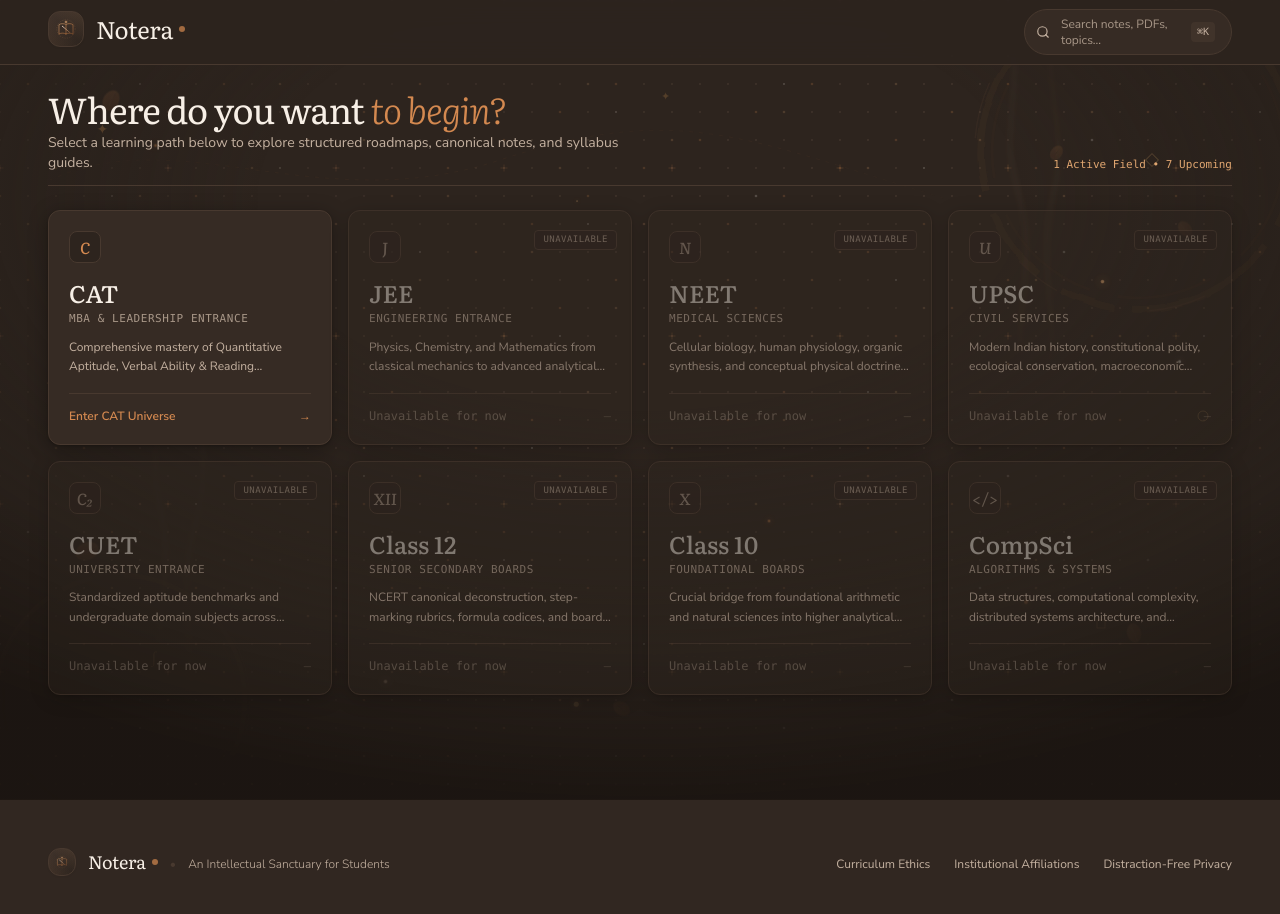
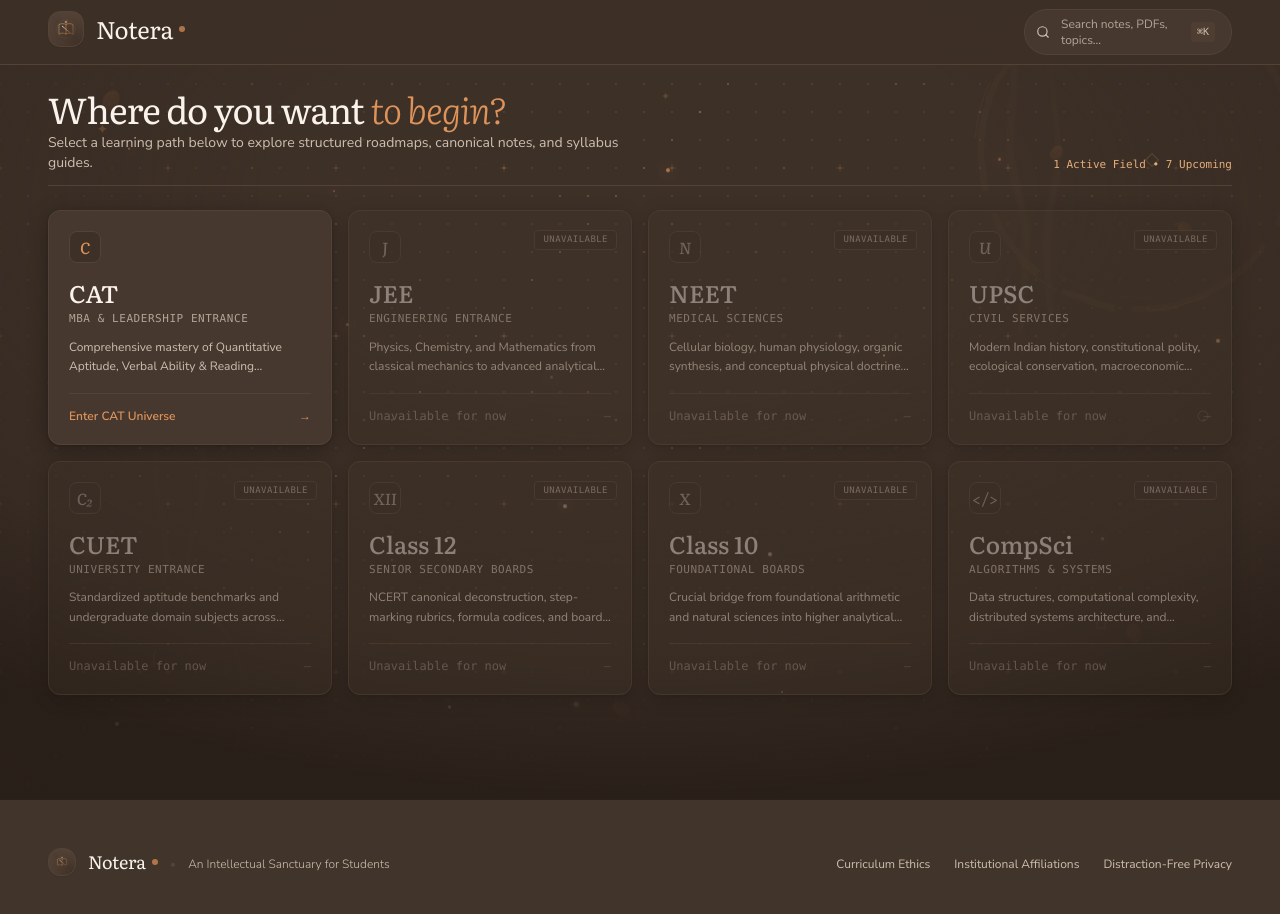
Before and after one commit to AbhinavXDayal/Notera, a React (Vite) app: page / in a window 1280 px wide. Shown: the top 914 px of the page. Built offline with nearby package versions, Linux system fonts and the light colour scheme.

Commit message:
Lighten theme tone to softer warm mocha and velvety roasted cocoa palette

```diff
--- a/src/components/background/CoffeeParticles.tsx
+++ b/src/components/background/CoffeeParticles.tsx
@@ -1,4 +1,4 @@
-import React from "react";
+import React, { useMemo } from "react";
 import type { BackgroundVariant } from "./DotMatrixCanvas";
 
 interface CoffeeParticlesProps {
@@ -6,121 +6,61 @@
   parallaxOffset?: { x: number; y: number };
 }
 
-interface Particle {
-  id: string;
-  top: string;
-  left: string;
-  size: number;
-  color: string;
-  duration: string;
-  delay: string;
-}
-
-const PARTICLES: Particle[] = [
-  {
-    id: "p1",
-    top: "18%",
-    left: "12%",
-    size: 3,
-    color: "#D48950",
-    duration: "7s",
-    delay: "0s",
-  },
-  {
-    id: "p2",
-    top: "35%",
-    left: "86%",
-    size: 2.5,
-    color: "#E0A670",
-    duration: "9s",
-    delay: "1.5s",
-  },
-  {
-    id: "p3",
-    top: "55%",
-    left: "16%",
-    size: 2,
-    color: "#BFA38E",
-    duration: "8s",
-    delay: "3s",
-  },
-  {
-    id: "p4",
-    top: "75%",
-    left: "80%",
-    size: 3.5,
-    color: "#D48950",
-    duration: "6.5s",
-    delay: "0.5s",
-  },
-  {
-    id: "p5",
-    top: "25%",
-    left: "45%",
-    size: 2,
-    color: "#E0A670",
-    duration: "10s",
-    delay: "4s",
-  },
-  {
-    id: "p6",
-    top: "85%",
-    left: "30%",
-    size: 2.5,
-    color: "#BFA38E",
-    duration: "8.5s",
-    delay: "2s",
-  },
-  {
-    id: "p7",
-    top: "45%",
-    left: "92%",
-    size: 3,
-    color: "#F7EFE6",
-    duration: "7.5s",
-    delay: "3.5s",
-  },
-  {
-    id: "p8",
-    top: "65%",
-    left: "60%",
-    size: 2,
-    color: "#D48950",
-    duration: "9.5s",
-    delay: "1s",
-  },
-];
-
 export const CoffeeParticles: React.FC<CoffeeParticlesProps> = ({
   variant = "hero",
   parallaxOffset = { x: 0, y: 0 },
 }) => {
-  if (variant === "reading") return null;
+  const isReading = variant === "reading";
+  const count = isReading ? 0 : variant === "minimal" ? 8 : 16;
 
-  const count = variant === "hero" ? PARTICLES.length : 4;
-  const activeParticles = PARTICLES.slice(0, count);
+  const particles = useMemo(() => {
+    const list = [];
+    const colors = [
+      "#DE935A", // Caramel
+      "#E5AD7A", // Honey Amber
+      "#CCA88F", // Soft Toasted Crema
+      "#FAF3EC", // Cream highlight
+    ];
+
+    for (let i = 0; i < 20; i++) {
+      list.push({
+        id: i,
+        left: (i * 17 + 7) % 94 + 3,
+        top: (i * 23 + 13) % 90 + 5,
+        size: (i % 3) + 2,
+        color: colors[i % colors.length],
+        duration: 4 + (i % 5) * 1.5,
+        delay: (i % 7) * 0.8,
+        driftX: ((i % 5) - 2) * 8,
+      });
+    }
+    return list;
+  }, []);
+
+  if (isReading) return null;
 
   return (
     <div
-      className="fixed inset-0 pointer-events-none overflow-hidden z-0"
+      aria-hidden="true"
+      className="absolute inset-0 pointer-events-none select-none z-0 overflow-hidden"
       style={{
-        transform: `translate(${parallaxOffset.x * 1.5}px, ${parallaxOffset.y * 1.5}px)`,
-        transition: "transform 0.1s ease-out",
+        transform: `translate3d(${parallaxOffset.x * 0.4}px, ${parallaxOffset.y * 0.4}px, 0)`,
+        transition: "transform 0.2s cubic-bezier(0.25, 1, 0.5, 1)",
       }}
     >
-      {activeParticles.map((p) => (
+      {particles.slice(0, count).map((p) => (
         <div
           key={p.id}
           className="absolute rounded-full"
           style={{
-            top: p.top,
-            left: p.left,
+            left: `${p.left}%`,
+            top: `${p.top}%`,
             width: `${p.size}px`,
             height: `${p.size}px`,
             backgroundColor: p.color,
-            boxShadow: `0 0 ${p.size * 3}px ${p.color}`,
-            animation: `particlePulse ${p.duration} ease-in-out infinite`,
-            animationDelay: p.delay,
+            boxShadow: `0 0 ${p.size * 3}px ${p.color}80`,
+            animation: `particlePulse ${p.duration}s ease-in-out infinite alternate, coffeeBeanDrift ${p.duration * 1.8}s ease-in-out infinite`,
+            animationDelay: `${p.delay}s`,
           }}
         />
       ))}
--- a/src/components/background/DotMatrixCanvas.tsx
+++ b/src/components/background/DotMatrixCanvas.tsx
@@ -1,6 +1,11 @@
 import React, { useEffect, useRef } from "react";
 
-export type BackgroundVariant = "hero" | "subtle" | "roadmap" | "reading";
+export type BackgroundVariant =
+  | "hero"
+  | "reading"
+  | "roadmap"
+  | "subtle"
+  | "minimal";
 
 interface DotMatrixCanvasProps {
   variant?: BackgroundVariant;
@@ -16,6 +21,7 @@
   useEffect(() => {
     const canvas = canvasRef.current;
     if (!canvas) return;
+
     const ctx = canvas.getContext("2d", { alpha: true });
     if (!ctx) return;
 
@@ -31,72 +37,58 @@
 
     window.addEventListener("resize", handleResize);
 
-    // Configuration according to variant
+    // Warm Café Theme Dot Configuration
+    const dotSpacing = variant === "hero" ? 28 : variant === "reading" ? 34 : 30;
     const isReading = variant === "reading";
-    const isSubtle = variant === "subtle";
     const isRoadmap = variant === "roadmap";
-
-    const dotSpacing = isRoadmap ? 36 : isReading ? 32 : isSubtle ? 30 : 28;
-    const baseAlpha = isReading
-      ? 0.04
-      : isSubtle
-        ? 0.08
-        : isRoadmap
-          ? 0.12
-          : 0.11;
-    const glowRadius = isReading ? 0 : isSubtle ? 150 : 220;
-    const glowAlphaBoost = isReading ? 0 : isSubtle ? 0.15 : 0.25;
 
     let time = 0;
 
     const render = () => {
+      time += 0.012;
       ctx.clearRect(0, 0, width, height);
-      time += 0.012;
 
       const cols = Math.ceil(width / dotSpacing) + 1;
       const rows = Math.ceil(height / dotSpacing) + 1;
 
-      // Draw warm mocha dot matrix
-      for (let r = 0; r < rows; r++) {
-        for (let c = 0; c < cols; c++) {
+      // Glow radius around cursor
+      const glowRadius = isReading ? 0 : 160;
+
+      for (let c = 0; c < cols; c++) {
+        for (let r = 0; r < rows; r++) {
           const x = c * dotSpacing;
           const y = r * dotSpacing;
 
-          // Distance from mouse for interactive glow
+          // Distance to mouse for subtle interactive highlight
           const dx = mousePos.x - x;
           const dy = mousePos.y - y;
           const dist = Math.sqrt(dx * dx + dy * dy);
 
-          // Subtle harmonic wave pulse across grid
-          const wave =
-            isReading || isSubtle
-              ? 0
-              : Math.sin(x * 0.0035 + y * 0.0035 + time) * 0.025;
+          // Subtle organic pulsing wave
+          const wave = Math.sin(time + (x * 0.005) + (y * 0.004));
+          const baseAlpha = isReading ? 0.07 : variant === "minimal" ? 0.09 : 0.14;
+          let alpha = baseAlpha + wave * 0.03;
 
-          let alpha = baseAlpha + wave;
-
-          // Proximity glow
-          if (glowRadius > 0 && dist < glowRadius) {
-            const proximityFactor = 1 - dist / glowRadius;
-            alpha += proximityFactor * glowAlphaBoost;
+          // Mouse proximity boost
+          if (dist < glowRadius && glowRadius > 0) {
+            const proximity = 1 - dist / glowRadius;
+            alpha += proximity * 0.28;
           }
 
-          if (alpha <= 0.005) continue;
-
-          // Warm mocha palette: radiant caramel (#D48950), toasted gold (#E0A670), warm cream highlight
-          const isCaramel = (c + r * 2) % 7 === 0;
-          const isGold = (c * 3 + r) % 11 === 0;
-          const isCreamHighlight = (c * 5 + r * 7) % 23 === 0;
+          // Dynamic warm coffee accent colors on constellation patterns
+          const isCaramel = (c * 3 + r * 5) % 19 === 0;
+          const isGold = (c * 7 + r * 2) % 23 === 0;
+          const isCreamHighlight = (c + r) % 29 === 0;
 
           if (isCreamHighlight && !isReading) {
-            ctx.fillStyle = `rgba(247, 239, 230, ${Math.min(alpha * 1.5, 0.45)})`;
+            ctx.fillStyle = `rgba(250, 243, 236, ${Math.min(alpha * 1.5, 0.45)})`;
           } else if (isGold && !isReading) {
-            ctx.fillStyle = `rgba(224, 166, 112, ${Math.min(alpha * 1.4, 0.45)})`;
+            ctx.fillStyle = `rgba(229, 173, 122, ${Math.min(alpha * 1.4, 0.45)})`;
           } else if (isCaramel && !isReading) {
-            ctx.fillStyle = `rgba(212, 137, 80, ${Math.min(alpha * 1.5, 0.5)})`;
+            ctx.fillStyle = `rgba(222, 147, 90, ${Math.min(alpha * 1.5, 0.5)})`;
           } else {
             // Soft warm mocha base dot
-            ctx.fillStyle = `rgba(165, 135, 115, ${Math.min(alpha * 1.2, 0.3)})`;
+            ctx.fillStyle = `rgba(180, 148, 126, ${Math.min(alpha * 1.2, 0.32)})`;
           }
 
           const dotSize =
@@ -113,7 +105,7 @@
           // Delicate coordinate plus crosses at selected intersections on hero / roadmap
           if ((variant === "hero" || isRoadmap) && c % 6 === 0 && r % 6 === 0) {
             const crossAlpha = alpha * 1.8;
-            ctx.strokeStyle = `rgba(212, 137, 80, ${Math.min(crossAlpha, 0.35)})`;
+            ctx.strokeStyle = `rgba(222, 147, 90, ${Math.min(crossAlpha, 0.35)})`;
             ctx.lineWidth = 0.8;
             ctx.beginPath();
             ctx.moveTo(x - 3.5, y);
@@ -138,13 +130,13 @@
         cancelAnimationFrame(animationFrameId);
       }
     };
-  }, [variant, mousePos?.x, mousePos?.y]);
+  }, [variant, mousePos.x, mousePos.y]);
 
   return (
     <canvas
       ref={canvasRef}
-      className="fixed inset-0 pointer-events-none z-0 transition-opacity duration-700"
-      style={{ opacity: 1 }}
+      className="fixed inset-0 pointer-events-none select-none z-0 opacity-90 transition-opacity duration-700"
+      aria-hidden="true"
     />
   );
 };
--- a/src/components/background/KnowledgeMapBackground.tsx
+++ b/src/components/background/KnowledgeMapBackground.tsx
@@ -94,7 +94,7 @@
         className="fixed inset-0 pointer-events-none"
         style={{
           background:
-            "radial-gradient(ellipse 85% 75% at 50% 25%, transparent 35%, rgba(36, 29, 24, 0.55) 75%, rgba(26, 20, 16, 0.9) 100%)",
+            "radial-gradient(ellipse 85% 75% at 50% 25%, transparent 35%, rgba(50, 39, 32, 0.52) 75%, rgba(38, 29, 23, 0.88) 100%)",
         }}
       />
     </div>
--- a/src/index.css
+++ b/src/index.css
@@ -5,16 +5,16 @@
 @layer base {
   body {
     @apply bg-background text-on-surface font-body selection:bg-primary/20 selection:text-on-surface;
-    background-color: #241D18;
+    background-color: #322720;
   }
 }
 
 /* Warm roasted mocha café library texture */
 .paper-texture {
-  background-color: #241D18;
+  background-color: #322720;
   background-image:
-    radial-gradient(rgba(212, 137, 80, 0.08) 0.5px, transparent 0.5px),
-    radial-gradient(rgba(224, 166, 112, 0.05) 0.5px, #241D18 0.5px);
+    radial-gradient(rgba(222, 147, 90, 0.08) 0.5px, transparent 0.5px),
+    radial-gradient(rgba(229, 173, 122, 0.05) 0.5px, #322720 0.5px);
   background-size: 28px 28px;
   background-position:
     0 0,
@@ -28,16 +28,16 @@
 }
 
 ::-webkit-scrollbar-track {
-  background: #241D18;
+  background: #322720;
 }
 
 ::-webkit-scrollbar-thumb {
-  background: #48392F;
+  background: #544236;
   border-radius: 4px;
 }
 
 ::-webkit-scrollbar-thumb:hover {
-  background: #D48950;
+  background: #DE935A;
 }
 
 /* Smooth transitions */
--- a/tailwind.config.js
+++ b/tailwind.config.js
@@ -5,60 +5,60 @@
   theme: {
     extend: {
       colors: {
-        // Base Background: Warm Medium-Dark Roasted Mocha
-        background: "#241D18",
-        surface: "#2D241E",
-        "on-background": "#F7EFE6",
-        "on-surface": "#F7EFE6",
-        "on-surface-variant": "#DACABB",
-        secondary: "#C4B1A0",
-        "on-secondary": "#1C1510",
+        // Base Background: Warm Medium-Dark Roasted Mocha & Velvety Cocoa
+        background: "#322720",
+        surface: "#3D3027",
+        "on-background": "#FAF3EC",
+        "on-surface": "#FAF3EC",
+        "on-surface-variant": "#E2D5C8",
+        secondary: "#CEBEAF",
+        "on-secondary": "#241A14",
 
         // Containers & Cards: Warm Layered Mocha Surfaces
-        "surface-container": "#362B24",
-        "surface-container-low": "#2A211B",
-        "surface-container-high": "#40332B",
-        "surface-container-highest": "#4A3C32",
-        "surface-container-lowest": "#1D1713",
-        "surface-variant": "#3C2F27",
-        "surface-bright": "#47382E",
-        "surface-dim": "#201915",
+        "surface-container": "#46382F",
+        "surface-container-low": "#372B23",
+        "surface-container-high": "#514137",
+        "surface-container-highest": "#5C4B40",
+        "surface-container-lowest": "#2A201A",
+        "surface-variant": "#4B3D34",
+        "surface-bright": "#57473D",
+        "surface-dim": "#2E231D",
 
         // Primary: Glowing Roasted Caramel & Crema
-        primary: "#D48950",
-        "primary-hover": "#E29A62",
-        "on-primary": "#1C1510",
-        "primary-container": "#523620",
-        "on-primary-container": "#FBE0C8",
-        "primary-fixed": "#E8CEBA",
-        "primary-fixed-dim": "#D48950",
-        "on-primary-fixed": "#1C1510",
-        "primary-tint": "#D48950",
-        "surface-tint": "#D48950",
-        "inverse-primary": "#523620",
-        "inverse-surface": "#F7EFE6",
+        primary: "#DE935A",
+        "primary-hover": "#EBAD7C",
+        "on-primary": "#20150D",
+        "primary-container": "#5E3E26",
+        "on-primary-container": "#FCE8D5",
+        "primary-fixed": "#ECD5C2",
+        "primary-fixed-dim": "#DE935A",
+        "on-primary-fixed": "#20150D",
+        "primary-tint": "#DE935A",
+        "surface-tint": "#DE935A",
+        "inverse-primary": "#5E3E26",
+        "inverse-surface": "#FAF3EC",
 
         // Tertiary: Honey Amber & Toasted Golden Roast
-        tertiary: "#E0A670",
-        "tertiary-dark": "#C48A54",
-        "tertiary-container": "#4B3422",
-        "on-tertiary": "#1C1510",
-        "on-tertiary-container": "#FDEBDD",
-        "tertiary-fixed": "#FCE5D4",
-        "tertiary-fixed-dim": "#E0A670",
-        "on-tertiary-fixed": "#1C1510",
+        tertiary: "#E5AD7A",
+        "tertiary-dark": "#C98D54",
+        "tertiary-container": "#543C28",
+        "on-tertiary": "#20150D",
+        "on-tertiary-container": "#FDF0E3",
+        "tertiary-fixed": "#FDEBDD",
+        "tertiary-fixed-dim": "#E5AD7A",
+        "on-tertiary-fixed": "#20150D",
 
         // Outlines & Hairlines in Warm Mocha
-        outline: "#5E4B3E",
-        "outline-variant": "#48392F",
-        hairline: "#3D3027",
-        "hairline-dark": "#30251E",
+        outline: "#6B5647",
+        "outline-variant": "#544236",
+        hairline: "#48372C",
+        "hairline-dark": "#382A21",
 
         // Secondary containers
-        "secondary-container": "#3D3027",
-        "on-secondary-container": "#F7EFE6",
-        "secondary-fixed": "#4A3C32",
-        "secondary-fixed-dim": "#362B24",
+        "secondary-container": "#44352C",
+        "on-secondary-container": "#FAF3EC",
+        "secondary-fixed": "#524136",
+        "secondary-fixed-dim": "#3F3027",
 
         // Status
         error: "#E56350",
@@ -74,9 +74,9 @@
       },
       boxShadow: {
         "terra-card":
-          "0 4px 20px rgba(0, 0, 0, 0.32), 0 1px 3px rgba(0, 0, 0, 0.22)",
+          "0 4px 20px rgba(0, 0, 0, 0.28), 0 1px 3px rgba(0, 0, 0, 0.18)",
         "terra-hover":
-          "0 10px 30px rgba(0, 0, 0, 0.48), 0 3px 10px rgba(212, 137, 80, 0.22)",
+          "0 10px 30px rgba(0, 0, 0, 0.42), 0 3px 10px rgba(222, 147, 90, 0.22)",
       },
     },
   },
```
